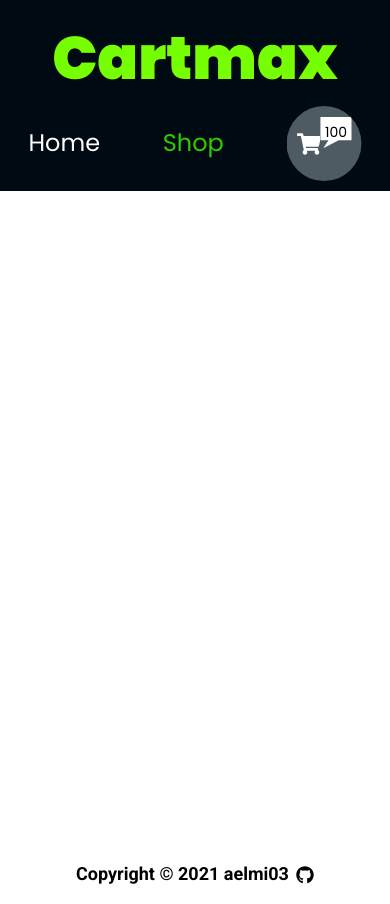
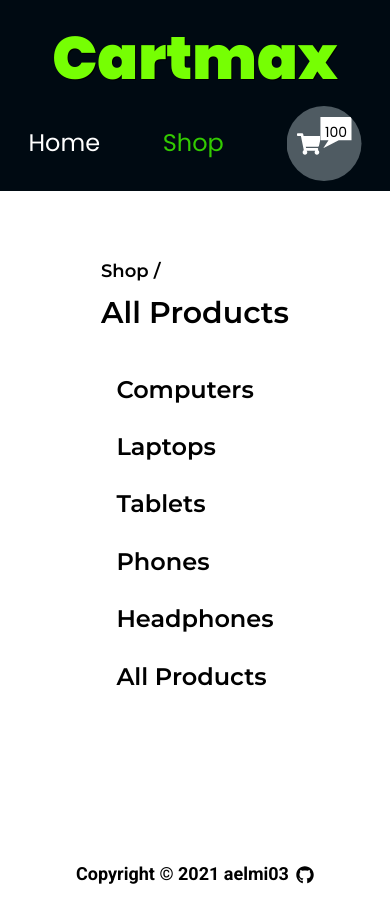
Before and after one commit to aelmi03/shopping-cart, a React (Create React App) app: page /shop in a window 390 px wide. Built offline with nearby package versions, Linux system fonts and the light colour scheme.

Commit message:
Finished the layout for my Shop component, still have to add some media queries and functionality to it

```diff
--- a/src/App.js
+++ b/src/App.js
@@ -3,6 +3,7 @@ import Header from "./components/Header/Header.js";
 import Home from "./components/Home/Home.js";
 import Footer from "./components/Footer.js";
 import allProducts from "./data/allProducts.js";
+import Shop from "./components/Shop/Shop.js";
 
 function App() {
   console.log(allProducts);
@@ -11,6 +12,7 @@ function App() {
       <Header />
       <Routes>
         <Route path="/" element={<Home />} />
+        <Route path="/shop" element={<Shop />} />
       </Routes>
       <Footer />
     </Router>
--- /dev/null
+++ b/src/components/Shop/Shop.js
@@ -0,0 +1,20 @@
+import styled from "styled-components";
+import ShopSideBar from "./ShopSideBar";
+
+const Shop = () => {
+  return (
+    <ShopWrapper>
+      <ShopSideBar />
+    </ShopWrapper>
+  );
+};
+
+const ShopWrapper = styled.div`
+  display: flex;
+  flex-flow: column nowrap;
+  gap: 3rem;
+  width: 100%;
+  margin-top: 7rem;
+`;
+
+export default Shop;
--- /dev/null
+++ b/src/components/Shop/ShopSideBar.js
@@ -0,0 +1,59 @@
+import styled from "styled-components";
+
+const ShopSideBar = (props) => {
+  return (
+    <ShopWrapper>
+      <ShopHeading>
+        <ShopTitle>Shop /</ShopTitle>
+        <ShopCategory>All Products</ShopCategory>
+      </ShopHeading>
+      <ShopCategories>
+        <Category>Computers</Category>
+        <Category>Laptops</Category>
+        <Category>Tablets</Category>
+        <Category>Phones</Category>
+        <Category>Headphones</Category>
+        <Category>All Products</Category>
+      </ShopCategories>
+    </ShopWrapper>
+  );
+};
+
+const ShopWrapper = styled.div`
+  display: flex;
+  flex-flow: column nowrap;
+  gap: 4rem;
+  justify-content: center;
+  align-items: center;
+`;
+const ShopHeading = styled.div`
+  display: flex;
+  flex-flow: column nowrap;
+  gap: 1.2rem;
+`;
+
+const ShopTitle = styled.h3`
+  font-size: 1.8rem;
+  font-family: "Montserrat", sans-serif;
+`;
+
+const ShopCategory = styled.h2`
+  font-size: 3rem;
+  font-family: "Montserrat", sans-serif;
+  font-weight: bold;
+`;
+
+const ShopCategories = styled.ul`
+  display: flex;
+  flex-flow: column nowrap;
+  gap: 1.9rem;
+`;
+
+const Category = styled.li`
+  list-style: none;
+  font-family: "Montserrat", sans-serif;
+  font-weight: bold;
+  font-size: 2.4rem;
+`;
+
+export default ShopSideBar;
```
